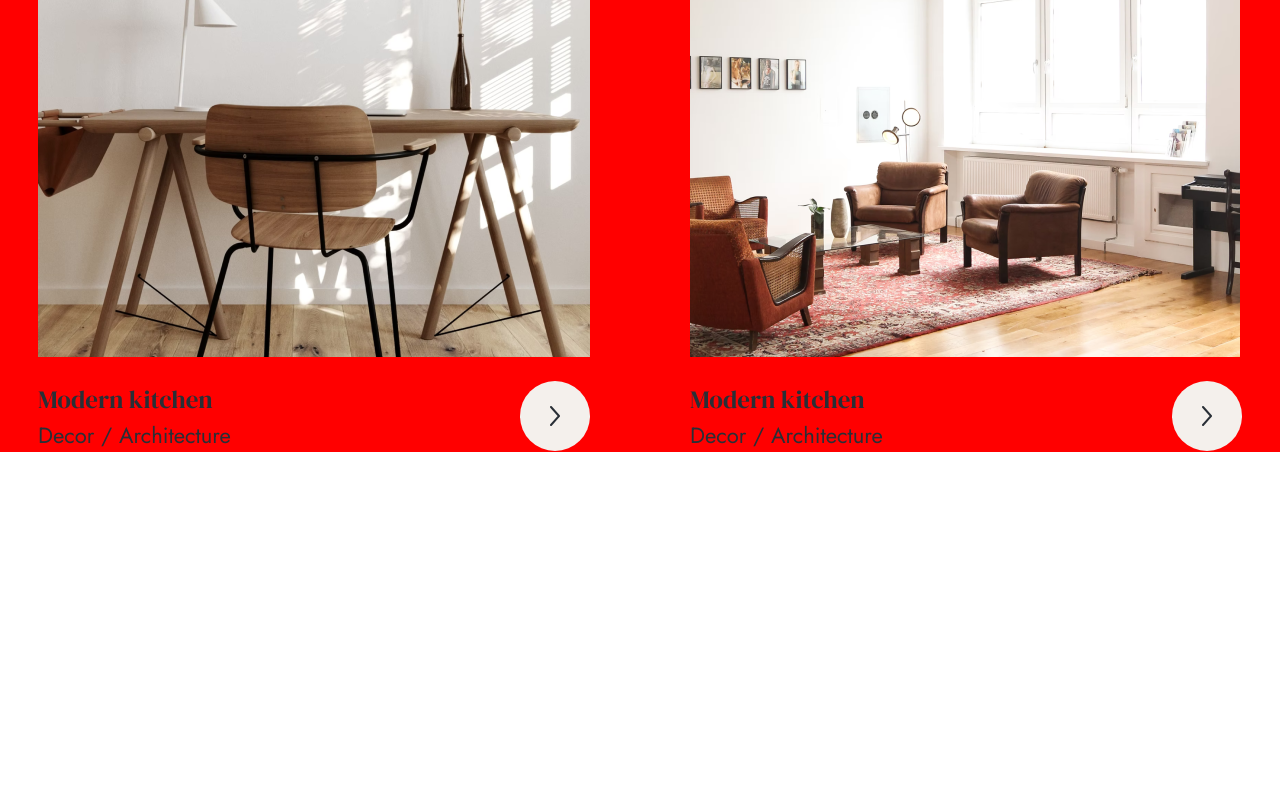
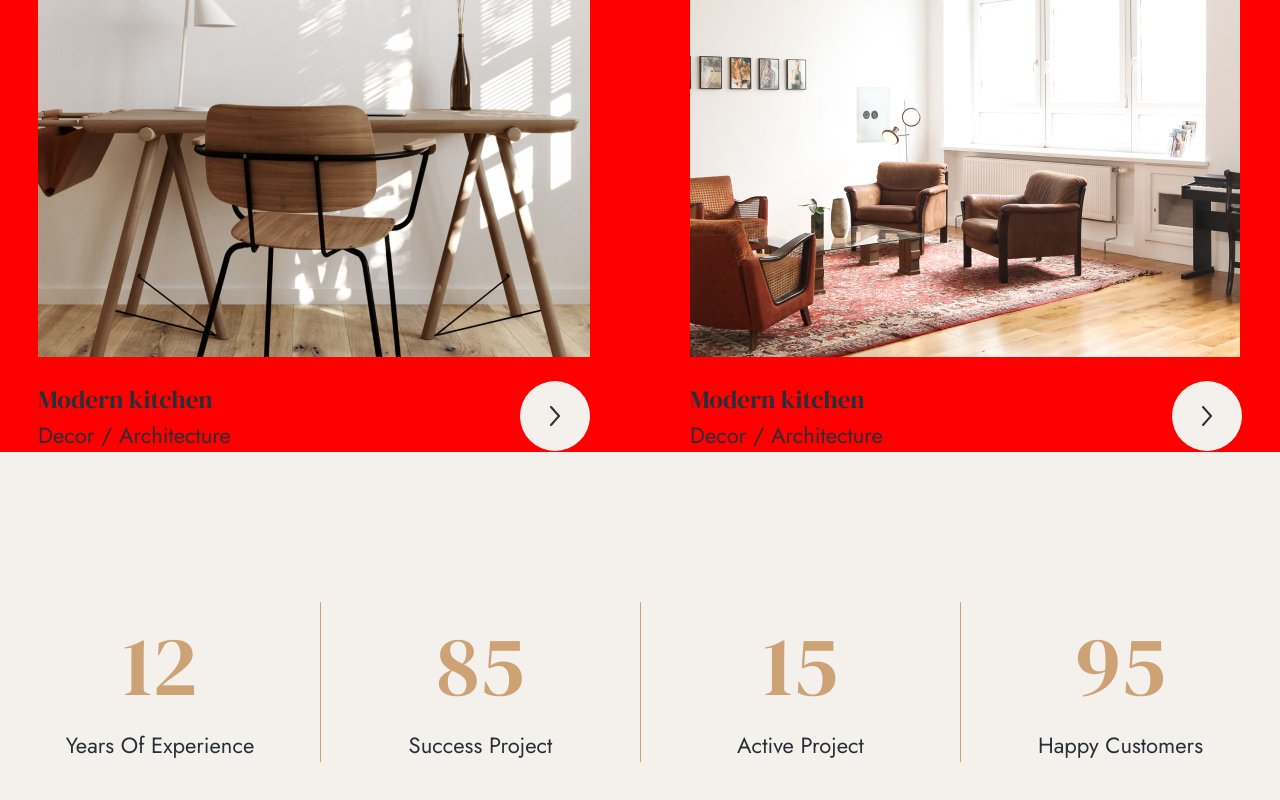
Before and after one commit to qnhanhh/interior-website, a Next.js app: page / in a window 1280 px wide. Shown: the part 4155-4955 px from the top of the page. Before the commit the page ends 4607 px from the top, so only its background shows below. Built offline with nearby package versions, Linux system fonts and the light colour scheme.

Commit message:
add counter section

```diff
--- /dev/null
+++ b/src/components/Counter/Counter.module.css
@@ -0,0 +1,3 @@
+.container~.container{
+    border-left: 1px solid #CDA274;
+}
--- /dev/null
+++ b/src/components/Counter/index.tsx
@@ -0,0 +1,38 @@
+import { jostFont } from "@/utils/fonts";
+import styles from "./Counter.module.css";
+
+const counterData = [
+  {
+    number: 12,
+    content: "Years of experience",
+  },
+  {
+    number: 85,
+    content: "Success project",
+  },
+  {
+    number: 15,
+    content: "Active project",
+  },
+  {
+    number: 95,
+    content: "Happy customers",
+  },
+];
+
+export default function Counter() {
+  return (
+    <div className="py-[15rem] grid grid-cols-4 w-full text-center bg-[var(--primary-3)]">
+      {counterData.map((item, index) => {
+        return (
+          <div key={index} className={styles.container}>
+            <p className="display-text text-[#CDA274]">{item.number}</p>
+            <p className={`large-para capitalize ${jostFont.className}`}>
+              {item.content}
+            </p>
+          </div>
+        );
+      })}
+    </div>
+  );
+}
--- a/src/components/Project/Item.tsx
+++ b/src/components/Project/Item.tsx
@@ -1,7 +1,6 @@
 import Image, { StaticImageData } from "next/image";
 import { jostFont } from "@/utils/fonts";
 import rightVector from "@/assets/rightVector.svg";
-import styles from "./Project.module.css";
 
 type itemType = {
   src: StaticImageData;
@@ -19,7 +18,7 @@ export default function Item({ src, corner }: itemType) {
             Decor / Architecture
           </p>
         </div>
-        <div className={styles.vectorContainer}>
+        <div className="bg-[var(--primary-3)] w-28 h-28 rounded-full flex items-center justify-center">
           <Image src={rightVector} alt="" />
         </div>
       </div>
--- a/src/components/Project/Project.module.css
+++ /dev/null
@@ -1,9 +0,0 @@
-.vectorContainer {
-  background-color: var(--primary-3);
-  width: 7rem;
-  height: 7rem;
-  border-radius: 50%;
-  display: flex;
-  align-items: center;
-  justify-content: center;
-}
--- a/src/components/Testimonial/Testimonial.module.css
+++ /dev/null
@@ -1,9 +0,0 @@
-.container {
-  background-color: var(--primary-3);
-  width: 100%;
-  display: flex;
-  flex-direction: column;
-  align-items: center;
-  border-radius: 7rem;
-  padding: 8.8rem;
-}
--- a/src/components/Testimonial/index.tsx
+++ b/src/components/Testimonial/index.tsx
@@ -1,5 +1,4 @@
 import Item from "./Item";
-import styles from "./Testimonial.module.css";
 
 const userData = [
   {
@@ -24,7 +23,7 @@ const userData = [
 
 export default function Testimonial() {
   return (
-    <div className={styles.container}>
+    <div className="bg-[var(--primary-3)] w-full flex flex-col items-center rounded-[7rem] p-[8.8rem]">
       <h1 className="w-[55rem] mb-[3.8rem] text-center">
         What the People Thinks About Us
       </h1>
--- a/src/pages/index.tsx
+++ b/src/pages/index.tsx
@@ -7,6 +7,7 @@ import About from "@/components/About";
 import Testimonial from "@/components/Testimonial";
 import ClientLogo from "@/components/ClientLogo";
 import Project from "@/components/Project";
+import Counter from "@/components/Counter";
 
 export default function Home() {
   return (
@@ -25,6 +26,7 @@ export default function Home() {
         <Testimonial />
         <ClientLogo />
         <Project />
+        <Counter />
       </main>
     </>
   );
```
